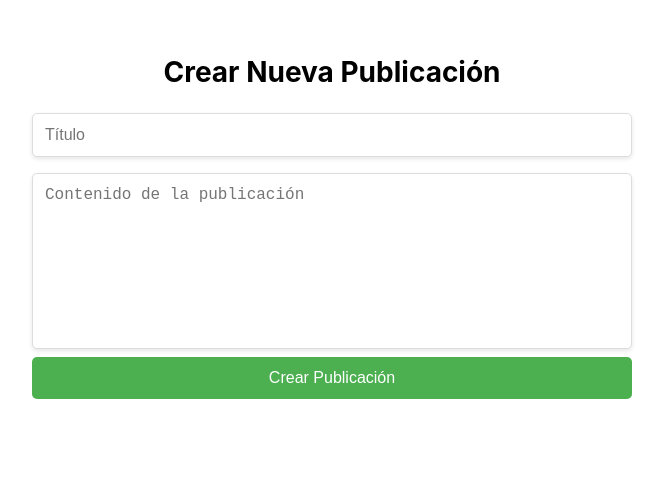
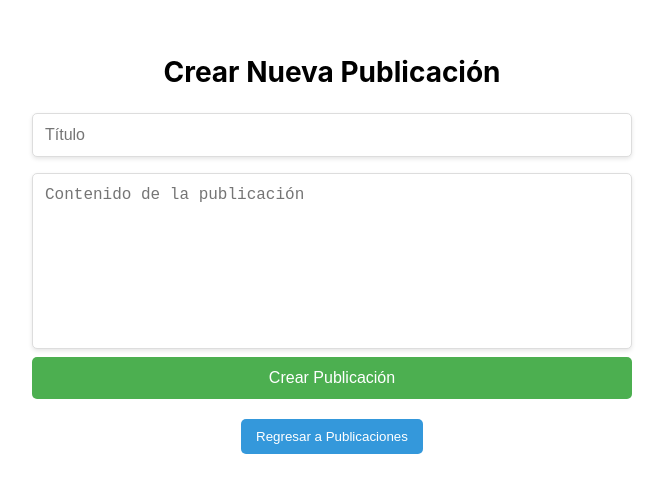
Before and after one commit to Jorge-Levi/blogPlatform, a React (Create React App) app in the folder frontend/: page /create-post in a window 1280 px wide. Shown: the top 492 px of the page, without its empty margins (308-971 px from the left). Built offline with nearby package versions, Linux system fonts and the light colour scheme; sample sign-in values are in the browser's storage.

Commit message:
Añadido botón para regresar a la lista de publicaciones en CreatePost

```diff
--- a/frontend/src/CreatePost.css
+++ b/frontend/src/CreatePost.css
@@ -55,3 +55,17 @@
     color: #f00;
     text-align: center;
 }
+
+.back-to-posts-button {
+    padding: 10px 15px;
+    background-color: #3498db;
+    color: white;
+    border: none;
+    border-radius: 5px;
+    cursor: pointer;
+    margin-top: 20px;
+}
+
+.back-to-posts-button:hover {
+    background-color: #2980b9;
+}
--- a/frontend/src/CreatePost.js
+++ b/frontend/src/CreatePost.js
@@ -21,6 +21,11 @@ const CreatePost = () => {
             setMessage('Error al crear la publicación');
         }
         setLoading(false);
+    };
+
+    // Función para regresar a la lista de publicaciones
+    const handleBackToPosts = () => {
+        navigate('/posts');  // Redirigir a la lista de publicaciones
     };
 
     return (
@@ -49,6 +54,11 @@ const CreatePost = () => {
                 </button>
             </form>
             {message && <p className="create-post-message">{message}</p>}
+
+            {/* Botón para regresar a la lista de publicaciones */}
+            <button onClick={handleBackToPosts} className="back-to-posts-button">
+                Regresar a Publicaciones
+            </button>
         </div>
     );
 };
--- a/frontend/src/PostList.js
+++ b/frontend/src/PostList.js
@@ -47,9 +47,17 @@ const PostList = () => {
         navigate(`/posts/${postId}`);  // Redirigir a la página de detalles usando el ID del post
     };
 
+    // Función para redirigir a la página de creación de post
+    const handleCreatePost = () => {
+        navigate('/create-post');  // Redirigir al formulario de creación de post
+    };
+
     return (
         <div className="post-list-container">
             <h2>Mis Publicaciones</h2>
+            {/* Botón para crear un nuevo post */}
+            <button onClick={handleCreatePost} className="create-post-button">Crear Nuevo Post</button>
+
             {myPosts.length === 0 ? (
                 <p>No has creado ninguna publicación.</p>
             ) : (
```
